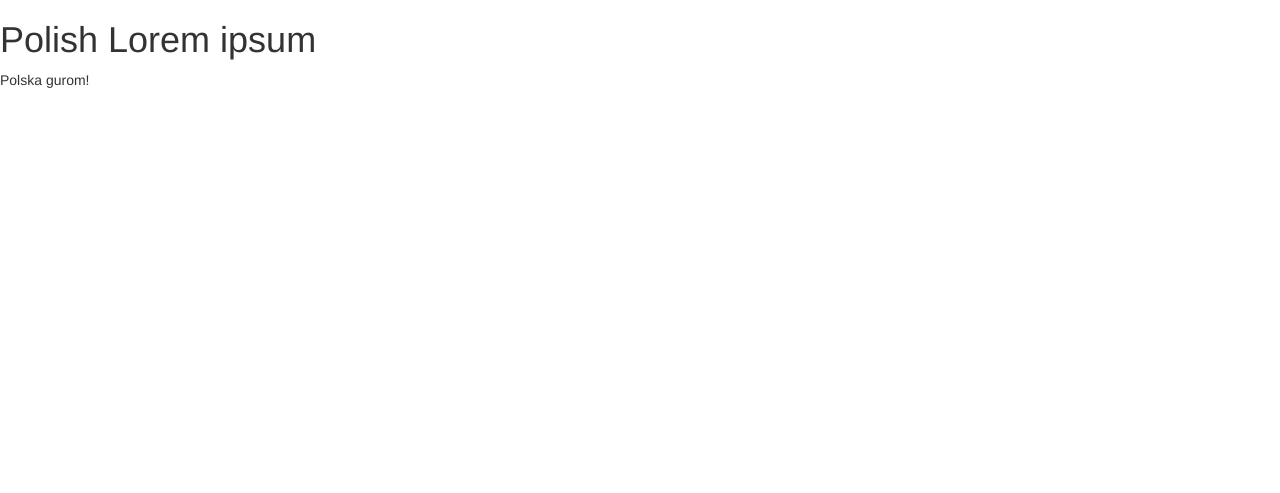
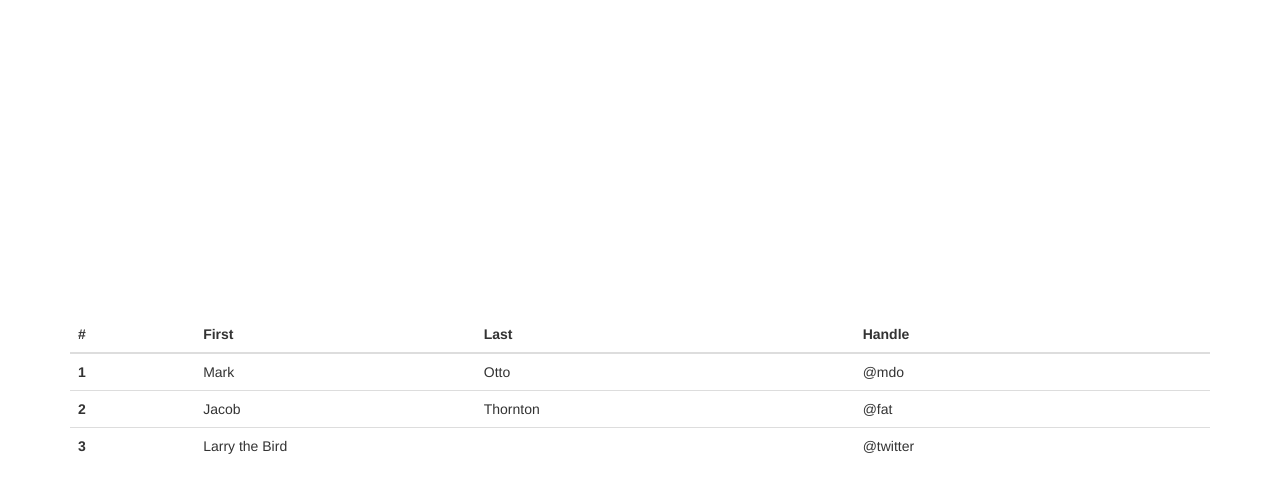
Before and after one commit to adrianix1/flask_places, a Flask app: page / in a window 1280 px wide. Shown: the top 493 px of the page. Run offline with Flask 3, Linux system fonts and the light colour scheme; some libraries are stand-ins or nearby versions.

Commit message:
Add an example table in index.html

```diff
--- a/templates/index.html
+++ b/templates/index.html
@@ -5,6 +5,35 @@ Index
 {% endblock %}
 
 {% block content %}
-<h1>Polish Lorem ipsum</h1>
-<p>Polska gurom!</p>
+<div class="container" style="display: flex; align-items: center; height: 100vh">
+<table class="table table-sm">
+  <thead>
+    <tr>
+      <th scope="col">#</th>
+      <th scope="col">First</th>
+      <th scope="col">Last</th>
+      <th scope="col">Handle</th>
+    </tr>
+  </thead>
+  <tbody>
+    <tr>
+      <th scope="row">1</th>
+      <td>Mark</td>
+      <td>Otto</td>
+      <td>@mdo</td>
+    </tr>
+    <tr>
+      <th scope="row">2</th>
+      <td>Jacob</td>
+      <td>Thornton</td>
+      <td>@fat</td>
+    </tr>
+    <tr>
+      <th scope="row">3</th>
+      <td colspan="2">Larry the Bird</td>
+      <td>@twitter</td>
+    </tr>
+  </tbody>
+</table>
+</div>
 {% endblock %}
```
